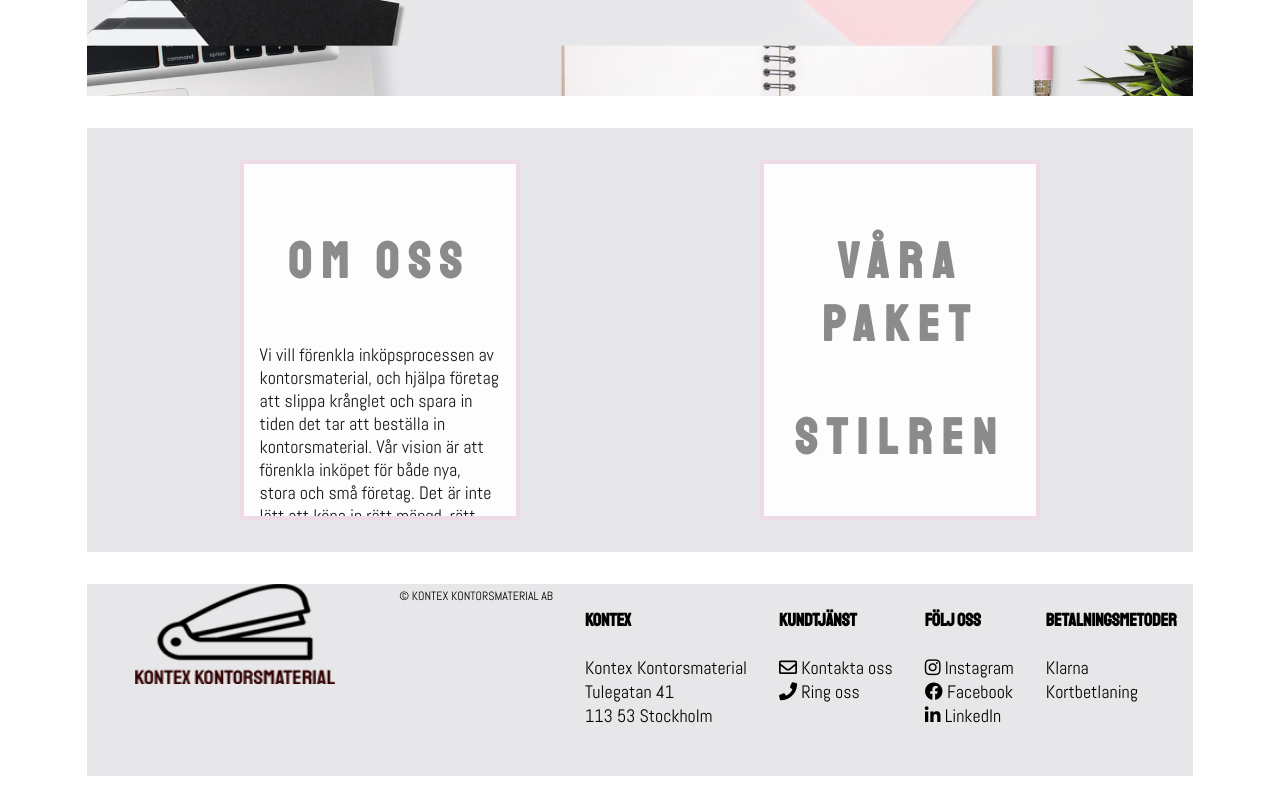
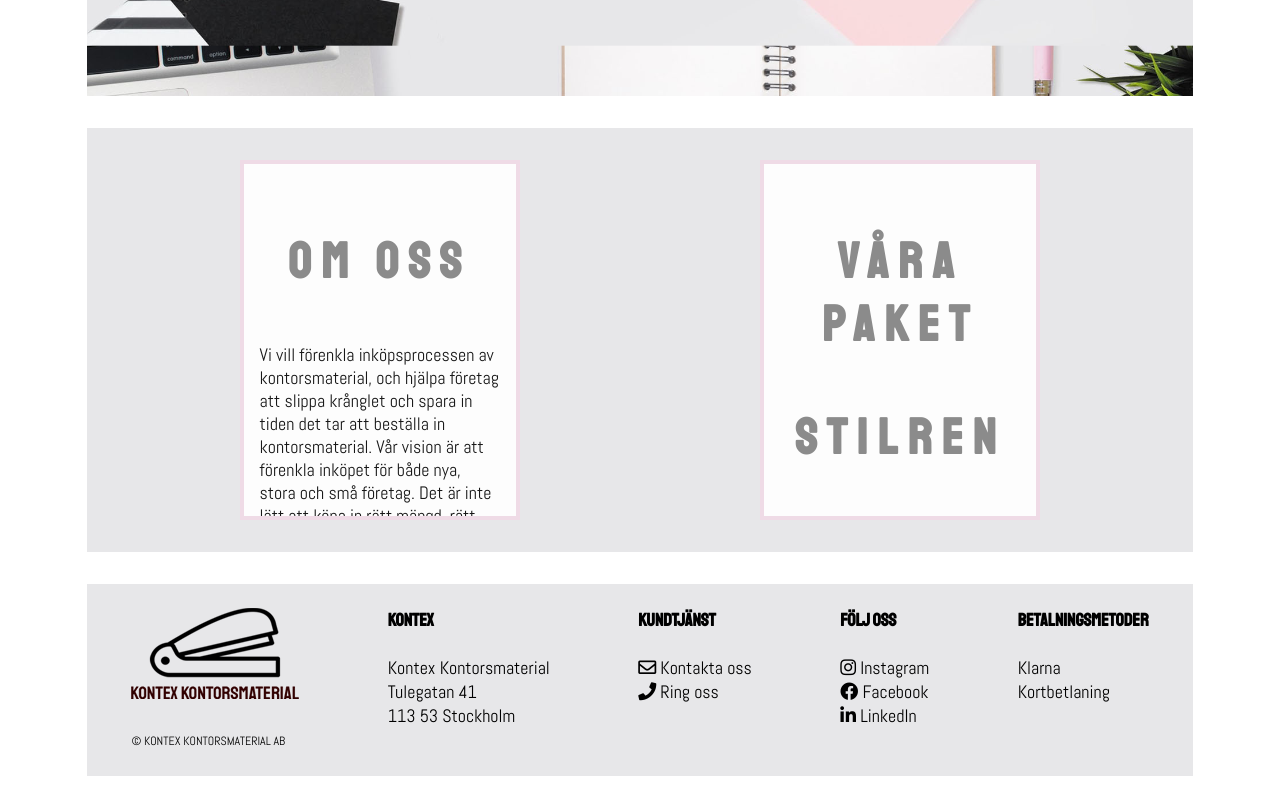
Before and after one commit to Amandabilby/Gruppinlamning, a website: page index.html in a window 1280 px wide. Shown: the part 1215-2015 px from the top of the page. Drawn offline with Linux system fonts and the light colour scheme.

Commit message:
ändrat footer index

```diff
--- a/index.html
+++ b/index.html
@@ -156,13 +156,14 @@
 
       <footer class="footer">
 
-          <br />
-          <img class="logga" src="public/bilder/logga.png" alt="logga" height="100" width="200" />
-          <br /><br />
-          <div class="copy">
-            &copy; Kontex kontorsmaterial AB
-          </div>
-
+          <span>
+              <br />
+              <img class="logga" src="public/bilder/logga.png" alt="logga" />
+              <br /><br />
+              <div class="copy">
+                &copy; Kontex kontorsmaterial AB
+              </div>
+            </span>
 
         <div id="kontex">
           <h4>Kontex</h4>
```
